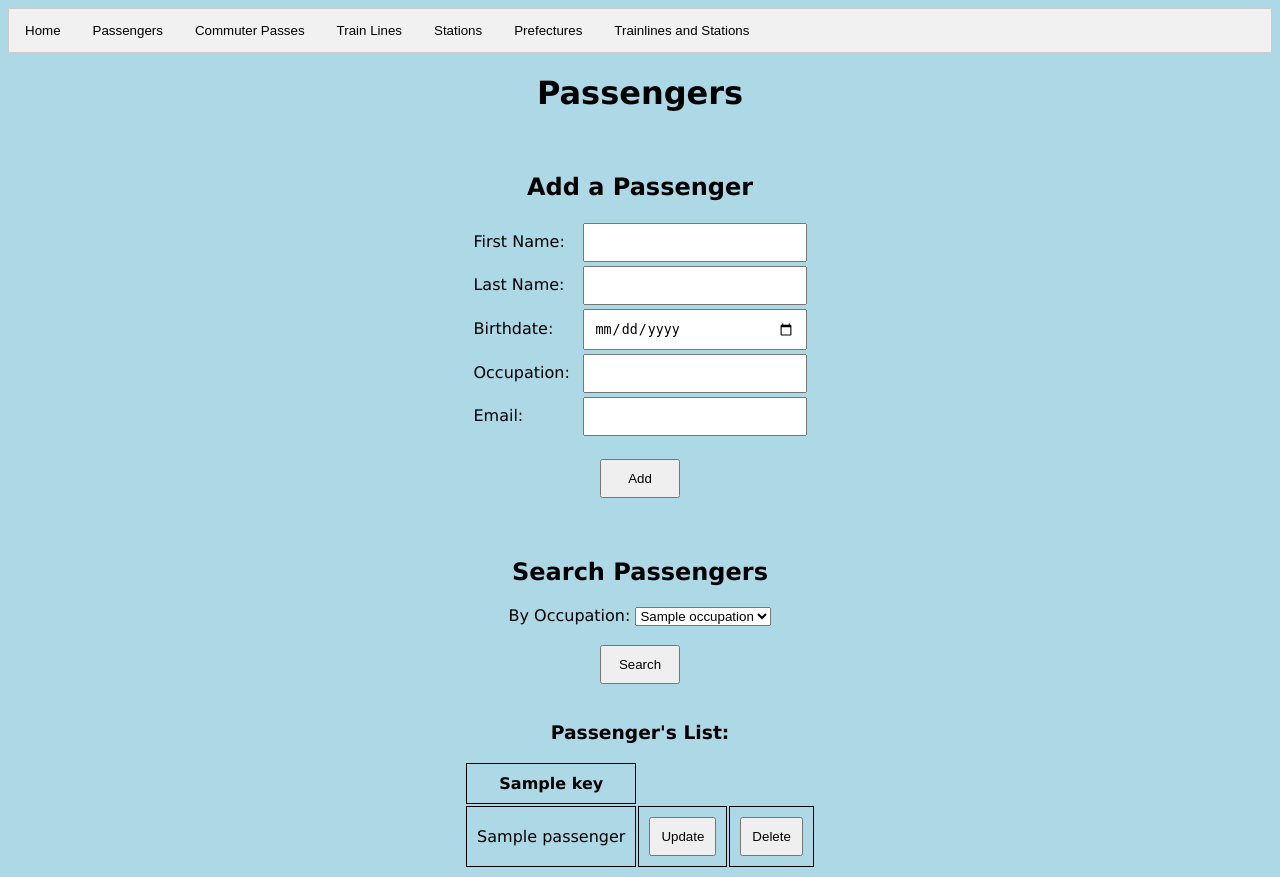
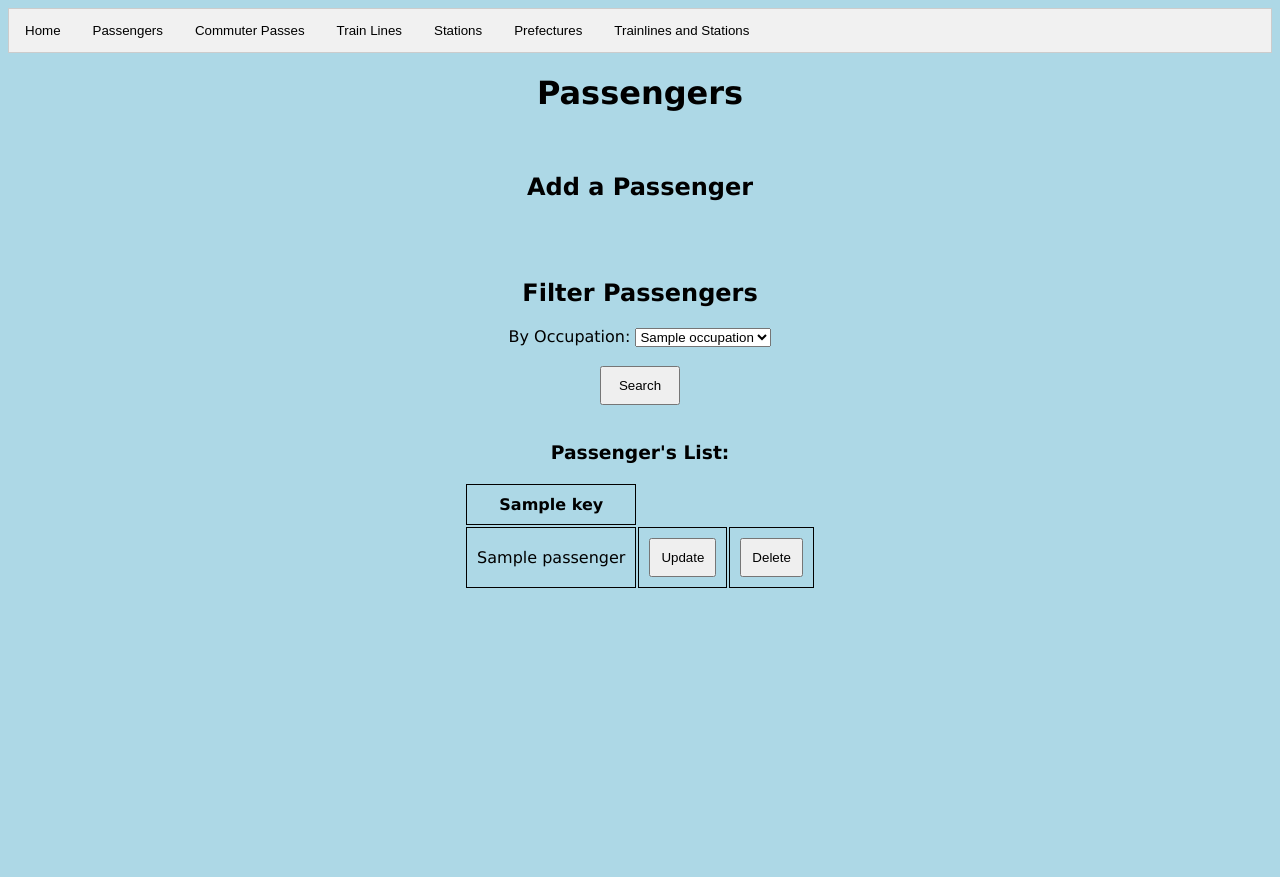
Before and after one commit to ragnakevmac/cs340, a Flask app: template templates/Passengers.jinja in a window 1280 px wide. After the commit the page ends 588 px from the top, so only its background shows below. Run offline with Flask 2, Linux system fonts and the light colour scheme; the template is opened without the code that fills it: most values are stand-ins (such as "Sample title", 1, 10 or a date in 2020).

Commit message:
saving copies

```diff
--- a/app.py
+++ b/app.py
@@ -1,4 +1,4 @@
-from flask import Flask, render_template, request, redirect, json # add `json`
+from flask import Flask, render_template, request, url_for, redirect, json # add `json`
 from waitress import serve
 import os
 import database.db_connector as db
@@ -29,7 +29,19 @@ def root():
 
 
 @app.route('/passengers', methods = ['GET', 'POST', 'PUT', 'DELETE'])
-def passengers():
+def passengers(occupation = 'Student'):
+
+
+    # if request.method == 'POST':
+    #     occupation = request.form['occupation']
+    #     return redirect(url_for("occupation", occupation = occupation))
+    # else:
+    #     return render_template("Passengers.jinja")
+
+
+
+
+
 
     query_occupation = '''SELECT occupation FROM Passengers GROUP BY occupation;'''
 
@@ -40,20 +52,45 @@ def passengers():
 
 
     if request.method == 'POST':
-        form = request.form
-        first_name = form['first_name']
-        last_name = form['last_name']
-        birthdate = form['birthdate']
-        occupation = form['occupation']
-        email = form['email']
 
 
-        query_insert = '''INSERT INTO Passengers (first_name, last_name, birthdate, occupation, email) VALUES (%s, %s, %s, %s, %s)'''
-        data_insert = [first_name, last_name, birthdate, occupation, email]
+        # if request.form['btn1'] == 'Add':
+        #     form = request.form
+        #     first_name = form['first_name']
+        #     last_name = form['last_name']
+        #     birthdate = form['birthdate']
+        #     occupation = form['occupation']
+        #     email = form['email']
 
-        cursor_insert = db.execute_query(db_connection = db_connection, query = query_insert, query_params = data_insert)
 
-        return redirect("/passengers")
+        #     query_insert = '''INSERT INTO Passengers (first_name, last_name, birthdate, occupation, email) VALUES (%s, %s, %s, %s, %s)'''
+        #     data_insert = [first_name, last_name, birthdate, occupation, email]
+
+        #     cursor_insert = db.execute_query(db_connection = db_connection, query = query_insert, query_params = data_insert)
+
+        #     return redirect("/passengers")
+
+
+        if request.form['btn2'] == 'Search':
+            print(request.form['action'])
+
+
+    # elif request.form['btn2'] == 'Search':
+    #     if request.method == 'POST':
+    #         print(request.form['occupation'])
+    #     # form = request.form
+    #     # occupation = str(form['occupation'])
+
+    #     # return redirect(url_for('passenger_occupation', occupation = occupation))
+
+
+
+    #     # query = '''SELECT passenger_id AS "Passenger ID", first_name AS "First Name", last_name AS "Last Name", birthdate AS "Birthdate", occupation AS "Occupation", email AS "Email" FROM Passengers where occupation = "''' + occupation + '''";'''
+
+    #     # cursor = db.execute_query(db_connection = db_connection, query = query)
+    #     # results_one = cursor.fetchall()
+
+    #     return redirect("/passengers")
 
 
 
@@ -61,10 +98,13 @@ def passengers():
     # query = '''SELECT last_name AS "Last Name", first_name AS "First Name", passenger_id AS "Passenger ID", birthdate AS "Birthdate", occupation AS "Occupation", email AS "Email" FROM Passengers ORDER BY last_name'''
 
 
-    occupation = "Student"
+    # occupation = "Student"
 
     query = '''SELECT passenger_id AS "Passenger ID", first_name AS "First Name", last_name AS "Last Name", birthdate AS "Birthdate", occupation AS "Occupation", email AS "Email" FROM Passengers where occupation = "''' + occupation + '''";'''
 
+
+
+    # query = '''SELECT passenger_id AS "Passenger ID", first_name AS "First Name", last_name AS "Last Name", birthdate AS "Birthdate", occupation AS "Occupation", email AS "Email" FROM Passengers'''
 
     cursor = db.execute_query(db_connection = db_connection, query = query)
     results_one = cursor.fetchall()
@@ -76,7 +116,9 @@ def passengers():
     return render_template("Passengers.jinja", Passengers = results)
 
 
-
+@app.route('/<occupation>')
+def passenger_occupation(occupation):
+    return f"<h1>{occupation}</h1>"
 
 
 
--- a/templates/Passengers.jinja
+++ b/templates/Passengers.jinja
@@ -84,7 +84,7 @@
 
     <div class="container">
 
-        {% block body %}
+        {# {% block body %}
             <form id="addInputsPassengers" method="POST">
                 <label>First Name: </label>    <input type="text" name="first_name" />   <br>
                 <label>Last Name:  </label>    <input type="text" name="last_name" />    <br>
@@ -93,9 +93,9 @@
                 <label>Email:      </label>    <input type="text" name="email" />        <br>
                 <br>
 
-                <input id="inputButton" type="submit" value="Add" />
+                <input id="inputButton" type="submit" value="Add" name="btn1"/>
             </form>
-        {% endblock %}
+        {% endblock %} #}
 
     </div>
     <br>
@@ -103,11 +103,13 @@
 
 
 
-    <h2>Search Passengers</h2>
+    <h2>Filter Passengers</h2>
 
+    <div class="container2">
 
         {% block occupation %}
-        <form id="searchPassengers" method="POST" action="/get-passengers">
+            <form id="searchPassengers" method="POST">
+
                 <label id="dropDownLabel" for="occupation">By Occupation:</label>
                 <select id="dropDownSelect" name="occupation" id="occupation">
 
@@ -120,9 +122,27 @@
                 <br>
 
 
-            <input id="inputButton" type="submit" value="Search" />
+                <input id="inputButton" type="submit" value="Search" name="btn2" />
+
             </form>
         {% endblock %}
+
+    </div>
+
+
+
+
+
+        {# {% block occupation %}
+            <form id="addInputsPassengers" method="POST">
+
+                <label>By Occupation: </label>    <input type="text" name="occupation" placeholder="Student" />   <br>
+
+                <br>
+
+                <input id="inputButton" type="submit" value="Filter" />
+            </form>
+        {% endblock %} #}
 
     <br>
 
```
Also changed, not shown: 1 other file. Lines whose indentation alone changed are shown as unchanged.
